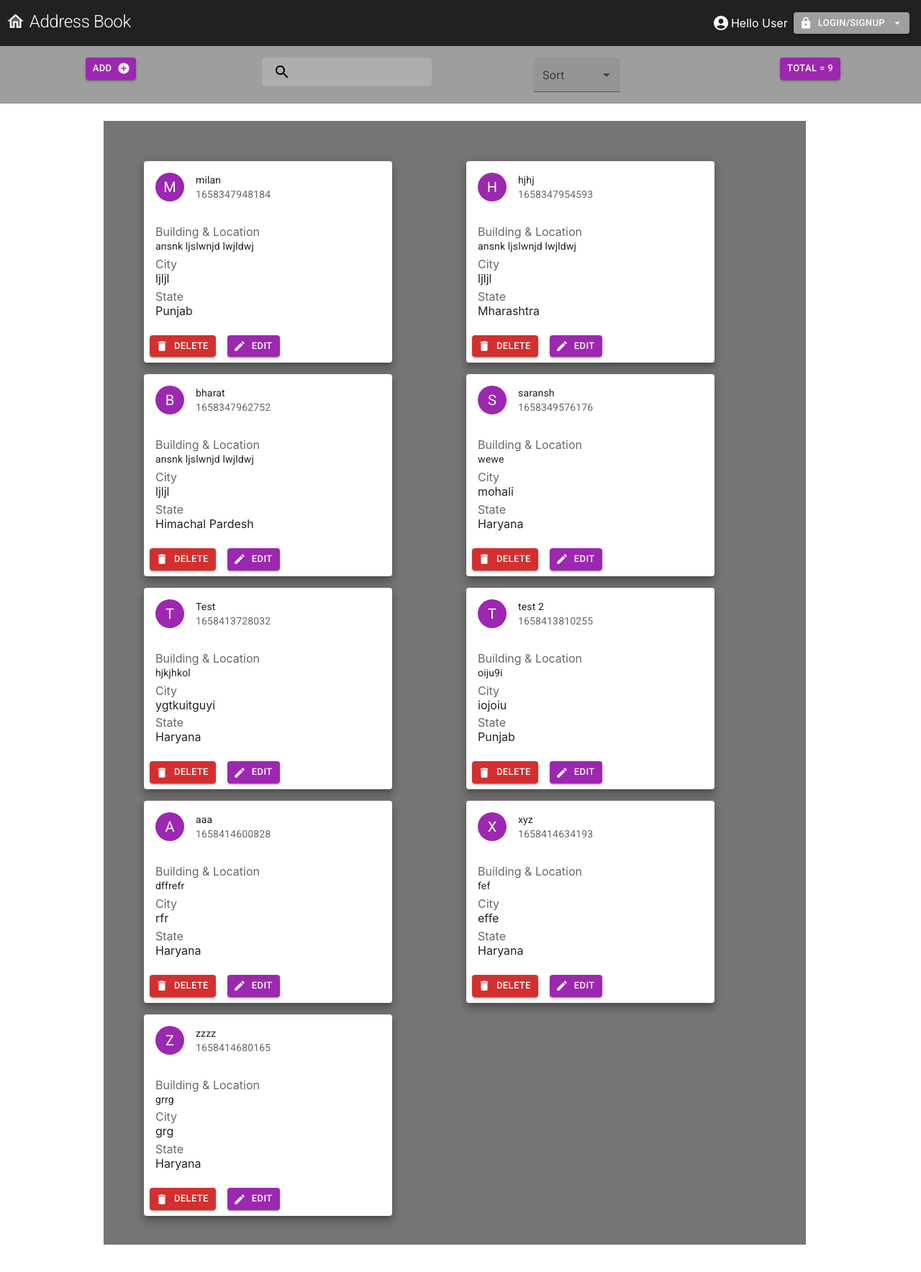
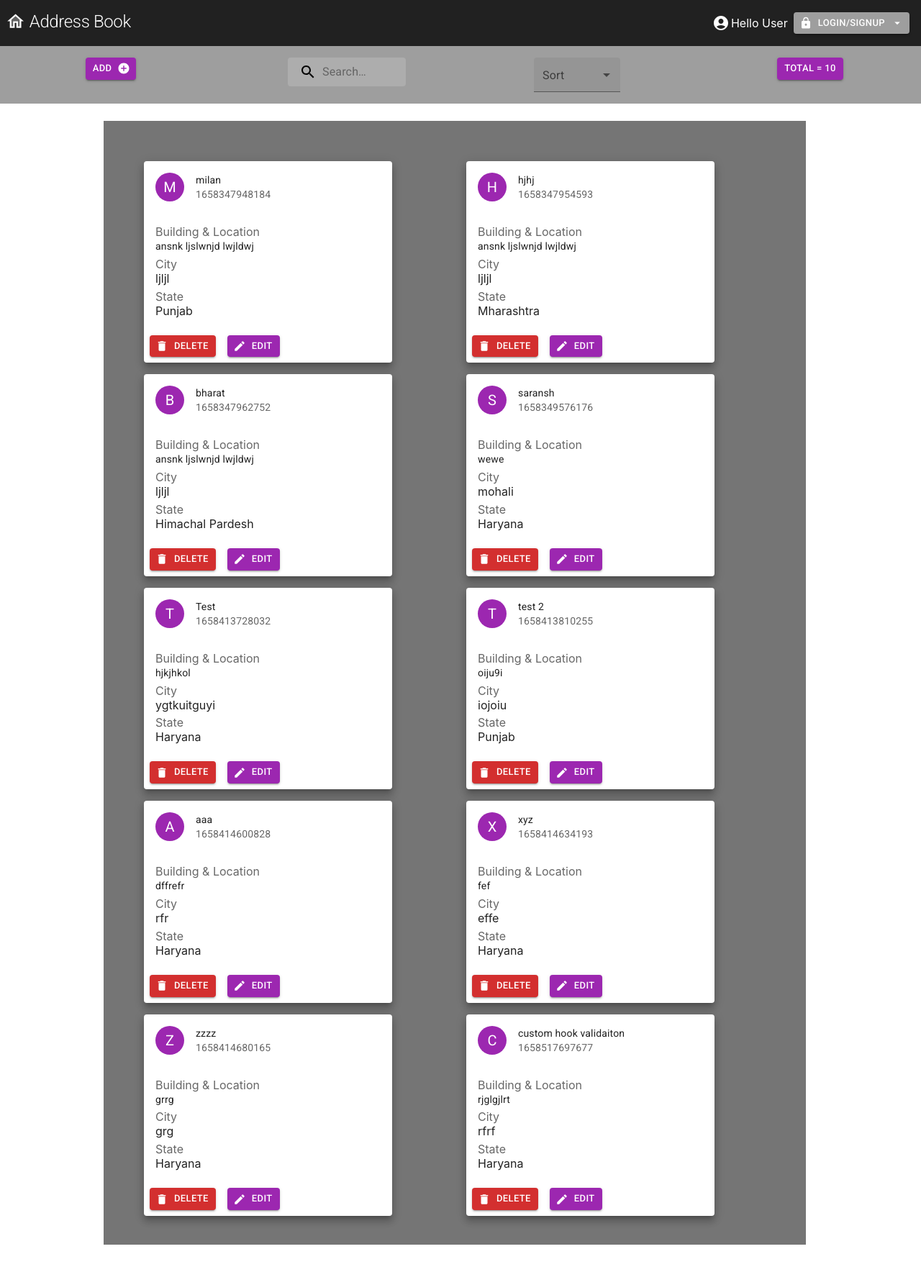
Before and after one commit to milan-infostride/address-book-app, a React (Create React App) app: page / in a window 1280 px wide. Shown: the top 1768 px of the page at 72% size. Built offline with nearby package versions, Linux system fonts and the light colour scheme; data requests are answered from the project's data file.

Commit message:
searching code done and created customed hook for forminputs and applied validation to add form using it

```diff
--- a/src/App.js
+++ b/src/App.js
@@ -7,6 +7,8 @@ import { useEffect, useReducer } from 'react';
 import AddressCard from './components/ListingAdresses/AddressCard';
 import AddressList from './components/ListingAdresses/AddressList';
 import commonFunctions from './components/commanFunctions';
+var initialAddresses = [];
+
 
 function App() {
   let dummyAddress = {
@@ -174,14 +176,15 @@ function App() {
       return lastArray;
     }
     if(action.type=='search'){
-      let keywords = action.value.keywords;
-      let lastArray = [...prevState];
+      let keyWords = action.value.keyWords;
+      console.log('initial = ',initialAddresses);
+      let lastArray = initialAddresses;
       lastArray = lastArray.filter((item)=>{
         let itemKeys = item.name.split(' ');
         // let commonFunctions = JSON.parse(localStorage.getItem('commonFunctions'));
         itemKeys = commonFunctions.sanatizeWords(itemKeys);
-        for(let i=0;i<keywords.length;i++){
-          if(itemKeys.includes(keywords[i]))
+        for(let i=0;i<keyWords.length;i++){
+          if(itemKeys.includes(keyWords[i]))
             return item;
         }
       })
@@ -204,7 +207,7 @@ function App() {
     //   }
     // }
     //localStorage.setItem('commanFunctions',JSON.stringify(commanFunctions));
-     fetch('http://localhost:3000/addresses').then(res=>{return res.json()}).then(res=>{ addressDispatch({
+     fetch('http://localhost:3000/addresses').then(res=>{return res.json()}).then(res=>{ initialAddresses=res; addressDispatch({
       type: 'initialize',
       value: res
     })});
--- a/src/Stores/db.json
+++ b/src/Stores/db.json
@@ -71,6 +71,14 @@
       "state": "Haryana",
       "date": 1658414680165,
       "id": 11
+    },
+    {
+      "name": "custom hook validaiton",
+      "building_location": "rjglgjlrt",
+      "city": "rfrf",
+      "state": "Haryana",
+      "date": 1658517697677,
+      "id": 12
     }
   ],
   "users": []
--- a/src/components/SecondryMenuBar/SecondaryMenuBar.js
+++ b/src/components/SecondryMenuBar/SecondaryMenuBar.js
@@ -13,10 +13,11 @@ import './centerModal.css'
 
 import AddressModal from "./AddressModal";
 import { createRef } from "react";
-import { StarRateSharp } from "@mui/icons-material";
+import { KeyOutlined, StarRateSharp } from "@mui/icons-material";
 import { isValidDateValue } from "@testing-library/user-event/dist/utils";
 import { useEffect } from "react";
 import commanFunctions from "../commanFunctions";
+import useFormInput from "../../hooks/use-FormInput";
 // import { useTheme } from "@emotion/react";
 
 
@@ -50,9 +51,6 @@ import commanFunctions from "../commanFunctions";
 //     },
 //   }));
 
-const SecondaryMenuBar = (props) => {
-    let theme = useTheme();
-    let isDesktop = useMediaQuery(theme.breakpoints.up('md'));
 const SearchIconWrapper = styled('div')(({ theme }) => ({
     padding: theme.spacing(0, 2),
     height: '100%',
@@ -72,7 +70,10 @@ const SecondaryMenuBar = (props) => {
       transition: theme.transitions.create('width'),
       width: '100%',
       [theme.breakpoints.up('sm')]: {
+        width: '12ch',
+        '&:focus': {
             width: '20ch',
+          },
 
       },
       [theme.breakpoints.down('sm')]: {
@@ -80,8 +81,6 @@ const SecondaryMenuBar = (props) => {
     }
     },
   }));
-
-    const [sortFilter,setSortFilter] = useState('');
   const Search = styled('div')(({ theme }) => ({
     position: 'relative',
     borderRadius: theme.shape.borderRadius,
@@ -95,11 +94,21 @@ const SecondaryMenuBar = (props) => {
     [theme.breakpoints.up('sm')]: {
       marginLeft: theme.spacing(1),
       width: 'auto',
+
+
     },
     [theme.breakpoints.down('sm')]: {
         width: '75%'
     }
   }));
+
+const SecondaryMenuBar = (props) => {
+    let theme = useTheme();
+    let isDesktop = useMediaQuery(theme.breakpoints.up('md'));
+
+
+    const [sortFilter,setSortFilter] = useState('');
+
 
     let bgColor = grey[900];
     let listColor = grey[500];
@@ -115,7 +124,10 @@ const SecondaryMenuBar = (props) => {
 
 
 
-        addFormInputsDispatch({type:'init'})
+        name.reset();
+        building_location.reset();
+        city.reset();
+        state.reset();
         setModalState(true);
         setTimeout(()=>{console.log(ref.current.clientHeight,ref.current.clientWidth);
             setModalHeight(ref.current.clientHeight);
@@ -133,98 +145,41 @@ const SecondaryMenuBar = (props) => {
         alignItems: 'center'
     }
 
-    const initAddFormInputs = {
-        name: {
-            value: '',
-            errors:{
-                required: 'Field is required'
-            },
-            error: false,
-            helper_text: ''
-        },
-        building_location:{
-            value: '',
-            errors: {
-                required: 'Field is required'
-            },
-            error: false,
-            helper_text: ''
-        },
-        city:{
-            value: '',
-            errors: {
-                required: 'Field is required'
-            },
-            error: false,
-            helper_text: ''
-        },
-        state: {
-            value: 'do',
-            errors: {
-                required: 'Field is required'
-            },
-            error: false,
-            helper_text: '',
 
-        },
-        isValid: true,
+    const requiredValidator = (data)=>{
+        if(data.trim()===''){
+            return {
+                valid: false,
+                helperData: 'Field is required'
             }
-    const addFormInputsReducer = (prevState,action)=>{
-        if(action.type=='init'){
-             //let oldState = {...prevState};
-
-            return initAddFormInputs;
         }
-        if(action.type=='fieldChanged'){
-            let oldState = {...prevState};
-            let changedfield = action.value.fieldName;
-            oldState[changedfield].value = action.value.newValue;
-            if(oldState[changedfield].value.length!=0){
-                oldState[changedfield].error = false;
-                oldState[changedfield].helper_text = '';
-            }
-            return oldState;
-        }
-        if(action.type=='validate'){
-            let oldState = {...prevState};
-            for(let prop in oldState){
-                if(prop !='isValid'){
-                    if(oldState[prop].value.length==0){
-                        oldState.isValid = false;
-                        oldState[prop].error = true;
-                        oldState[prop].helper_text = oldState[prop].errors.required
+        else{
+            return{
+                valid: true,
+                helperData: ''
             }
         }
     }
+    const name = useFormInput(requiredValidator,'');
+    const building_location = useFormInput(requiredValidator,'');
+    const city = useFormInput(requiredValidator,'');
+    const state = useFormInput(requiredValidator,'');
+    const [isFormValid,setIsFormValid] = useState(false);
+    useEffect(()=>{
+        setIsFormValid(!(name.isValid && building_location.isValid && city.isValid && state.isValid))
 
-            return oldState;
+    },[name.isValid,building_location.isValid,city.isValid,state.isValid])
+    const addClicked = (sortType)=>{
+        let newAddress = {
+            name: name.inputValue,
+            building_location: building_location.inputValue,
+            city: city.inputValue,
+            state: state.inputValue
 
-        }
-    }
-    // const [addFormInputsErrors,setAddFormInputErrors] =  useState
+        };
 
-    const [addFormInputs,addFormInputsDispatch] = useReducer(addFormInputsReducer,initAddFormInputs);
-    const fieldChangeHandler= (e,name)=>{
-        let action = {
-            type: 'fieldChanged',
-            value:{
-                fieldName: name,
-                newValue: e.target.value
-            }
-        }
-        addFormInputsDispatch(action);
-
-    }
-    const addClicked = (sortType)=>{
-        let newAddress = {};
-        for(let prop in addFormInputs){
-            if(prop !='isValid'){
-                newAddress[prop] = addFormInputs[prop].value
-            }
-        }
         newAddress.date = new Date().getTime();
         props.addAdressHandler(newAddress,sortType);
-        addFormInputsDispatch({type:'init'})
         closeAddModal();
 
     }
@@ -232,7 +187,8 @@ const SecondaryMenuBar = (props) => {
 
         props.addressDispatch({type: e.target.value})
     }
-    let searchState = ''
+    // let searchState = ''
+
     // const [searchState,setSearchState] = useState('');
     // useEffect(()=>{
     //     let searchTimeout = setTimeout(()=>{
@@ -245,7 +201,40 @@ const SecondaryMenuBar = (props) => {
     //     },1000)
     //     return ()=>{clearTimeout(searchTimeout)}
     // },[searchState])
+    const searchValidator = (text)=>{
+        if(text.trim()===''){
+            return {
+                valid: false,
+                helperData: 'can\'t be empty'
+            }
+        }
+        else{
+            return {
+                valid: true,
+                helperData: ''
+            }
+        }
+    }
 
+    const searchText = useFormInput(searchValidator,'')
+
+    const search= (e)=>{
+        // console.log(e.keyCode);
+        // searchText.inputValueChanged(e)
+        if(e.keyCode==13&&searchText.isValid){
+
+            console.log(e.target.value);
+            let keyWords = commanFunctions.sanatizeWords(e.target.value.split(' '));
+            // console.log('keys'=keyWords);
+            let action = {
+                type: 'search',
+                value: {
+                    keyWords: keyWords
+                }
+            }
+            props.addressDispatch(action)
+        }
+    }
 
     return (
         <Grid container sx={{backgroundColor: listColor}} spacing={2}>
@@ -258,10 +247,12 @@ const SecondaryMenuBar = (props) => {
                         <SearchIcon />
                     </SearchIconWrapper>
                     <StyledInputBase
-                    //placeholder="Search…"
+                    placeholder={searchText.hasError?searchText.helperText:"Search…"}
                     inputProps={{ 'aria-label': 'search' }}
-                    //value={searchState}
-                    onChange={(e)=>{searchState = e.target.value}}
+                    value={searchText.inputValue}
+                    onChange={(e)=>{searchText.inputValueChanged(e);}}
+                    onKeyDown = {(e)=>{ search(e)}}
+
                     />
             </Search>
             </Grid>
@@ -314,19 +305,22 @@ const SecondaryMenuBar = (props) => {
                 />
                 <CardContent>
                     <Grid container sx={{justifyContent:'center'}}>
-                    <Grid item mb={2}><TextField id='name' label='Name' size='small' onChange={(e)=>{ fieldChangeHandler(e,'name')}} color='secondary' value={addFormInputs.name.value} error={addFormInputs.name.error} helperText={addFormInputs.name.helper_text} ref={textRef}></TextField></Grid>
+                    <Grid item mb={2}><TextField id='name' label='Name' size='small' onBlur={(e)=>{name.inputValueBlur(e)}} onChange={(e)=>{name.inputValueChanged(e)}} color='secondary' value={name.inputValue} error={name.hasError} helperText={name.helperText} ref={textRef}></TextField></Grid>
 
-                        <Grid item mb={2}><TextField multiline sx={{width: textWidth}} onChange={(e)=>{ fieldChangeHandler(e,'building_location')}} value={addFormInputs.building_location.value} error={addFormInputs.building_location.error} helperText={addFormInputs.building_location.helper_text}  rows={3} id='bl' label='Building &#38; Location' variant="outlined"  color='secondary' size='small'></TextField></Grid>
-                        <Grid item mb={2}><TextField id='city' label='City' size='small' onChange={(e)=>{ fieldChangeHandler(e,'city')}} color='secondary' value={addFormInputs.city.value} error={addFormInputs.city.error} helperText={addFormInputs.city.helper_text} ref={textRef}></TextField></Grid>
+                        <Grid item mb={2}><TextField multiline sx={{width: textWidth}} onBlur={(e)=>{building_location.inputValueBlur(e)}} onChange={(e)=>{ building_location.inputValueChanged(e)}} value={building_location.inputValue} error={building_location.hasError} helperText={building_location.helperText}  rows={3} id='bl' label='Building &#38; Location' variant="outlined"  color='secondary' size='small'></TextField></Grid>
+                        <Grid item mb={2}><TextField id='city' label='City' size='small' onBlur={(e)=>{city.inputValueBlur(e)}} onChange={(e)=>{ city.inputValueChanged(e)}} color='secondary' value={city.inputValue} error={city.hasError} helperText={city.helperText} ref={textRef}></TextField></Grid>
                         <Grid item mb={2}>
                             <FormControl color='secondary' size="small" variant="filled" sx={{ minWidth: 120 , width: textWidth}}>
-                                <InputLabel size="small" id="demo-simple-select-filled-label">State</InputLabel>
+                                <InputLabel size="small" id="demo-simple-select-filled-label">State {state.helperText}</InputLabel>
                                 <Select
                                     size='small'
                                     labelId="demo-simple-select-filled-label"
                                     id="demo-simple-select-filled"
-                                    value={addFormInputs.state.value}
-                                    onChange={(e)=>{ fieldChangeHandler(e,'state'); }}
+                                    onBlur={(e)=>{state.inputValueBlur(e)}}
+                                    value={state.inputValue}
+                                    onChange={(e)=>{ state.inputValueChanged(e)}}
+                                    error={state.hasError}
+                                    //helperText={state.helperText}
                                 >
                                     {states.map((item,index)=>{return <MenuItem value={item} key={index}>{item}</MenuItem>})}
                                     {/* <MenuItem value={'dl'}>Date (Latest)</MenuItem>
@@ -338,7 +332,9 @@ const SecondaryMenuBar = (props) => {
                                 </Select>
                             </FormControl>
                         </Grid>
-                        <Grid item mb={1}><Button sx={{width: textWidth}} variant='contained' startIcon={<AddCircleIcon />} size='small' color='secondary' onClick={()=>{addFormInputsDispatch({type:'validate'});addClicked(sortFilter)}}>Add</Button></Grid>
+                        <Grid item mb={1}><Button sx={{width: textWidth}} variant='contained' startIcon={<AddCircleIcon />} size='small' color='secondary' onClick={()=>{addClicked(sortFilter)}}
+                            disabled={isFormValid}
+                        >Add</Button></Grid>
                     </Grid>
                 </CardContent>
                 {/* <CardActions disableSpacing>
--- a/src/components/commanFunctions.js
+++ b/src/components/commanFunctions.js
@@ -2,7 +2,7 @@ const commanFunctions = {
     sanatizeWords: (words)=>{
         console.log(words);
       words = words.map((word)=>{
-        return word.trim();
+        return word.trim().toLowerCase();
       })
       console.log(words);
       words = words.filter((word=>{
--- /dev/null
+++ b/src/hooks/use-FormInput.js
@@ -0,0 +1,44 @@
+import { useState } from "react"
+
+
+const useFormInput = (validatorFunction,init='')=>{
+    const [inputValue,setInputValue] = useState(init);
+    const [isValid,setIsValid] = useState(false);
+    const [isTouched,setIsTouched] = useState(false);
+    const [hasError,setHasError] = useState(false);
+    const [helperText,setHelperText] = useState('');
+
+    const inputValueBlur = (event)=>{
+        setIsTouched(true);
+        let {valid,helperData} = validatorFunction(event.target.value)
+        setIsValid(valid);
+        setHasError(!valid);
+        setHelperText(helperData);
+    }
+    const inputValueChanged = (event)=>{
+        setInputValue(event.target.value);
+        let {valid,helperData} = validatorFunction(event.target.value)
+        setIsValid(valid);
+        setHasError(!valid);
+        setHelperText(helperData);
+    }
+    const reset=()=>{
+        setInputValue(init);
+        setIsValid(false);
+        setIsTouched(false);
+        setHasError(false);
+    }
+    return {
+        inputValue,
+        isValid,
+        isTouched,
+        hasError,
+        helperText,
+        inputValueBlur,
+        inputValueChanged,
+        reset
+    }
+
+}
+
+export default useFormInput
```
Lines whose indentation alone changed are shown as unchanged.
